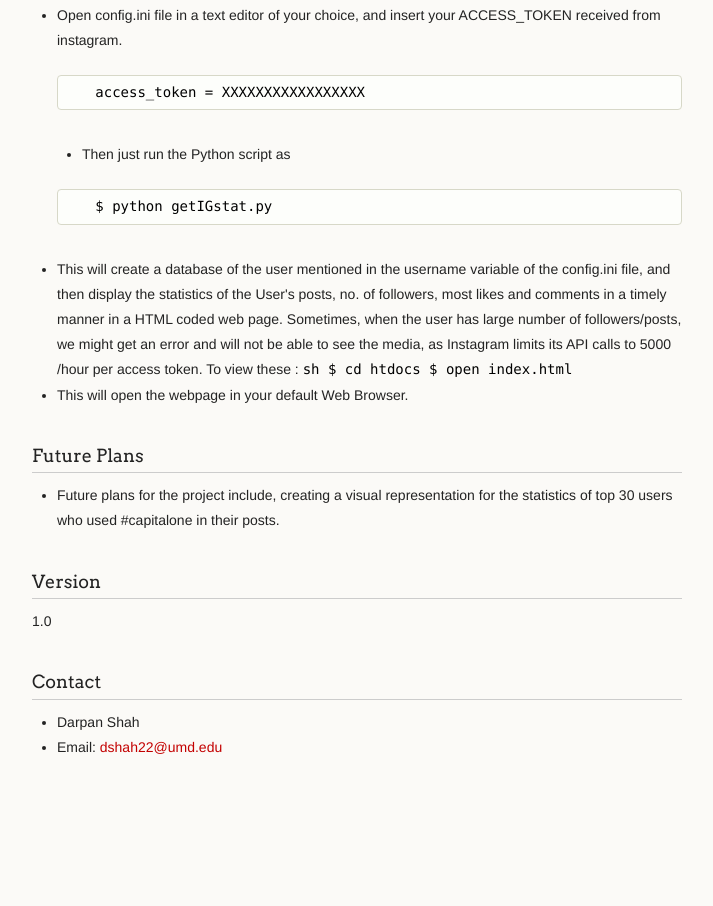
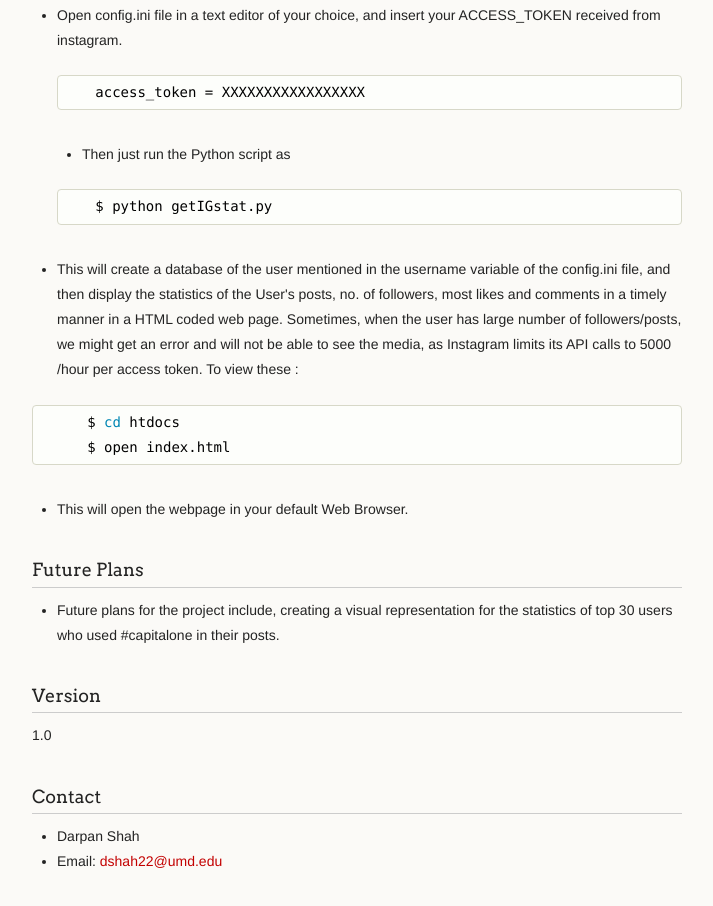
Before and after one commit to dshah22/CapitaOne-Challenge, a plain HTML site: page index.html in a window 1280 px wide. Shown: the part 1071-1977 px from the top of the page, without its empty margins (278-991 px from the left). Before the commit the page ends 1903 px from the top, so only its background shows below. Drawn offline with Linux system fonts and the light colour scheme.

```diff
--- a/index.html
+++ b/index.html
@@ -92,12 +92,13 @@ $ client_ip = <span class="pl-s"><span class="pl-pds">'</span>XX.XXX.XX.XXX
 
 <div class="highlight highlight-source-shell"><pre>   $ python getIGstat.py</pre></div>
 </li>
-<li>This will create a database of the user mentioned in the username variable of the config.ini file, and then display the statistics of the User's posts, no. of followers, most likes and comments in a timely manner in a HTML coded web page. Sometimes, when the user has large number of followers/posts, we might get an error and will not be able to see the media, as Instagram limits its API calls to 5000 /hour per access token. To view these :
-<code>sh
-   $ cd htdocs
-   $ open index.html
-</code>
-</li>
+<li>This will create a database of the user mentioned in the username variable of the config.ini file, and then display the statistics of the User's posts, no. of followers, most likes and comments in a timely manner in a HTML coded web page. Sometimes, when the user has large number of followers/posts, we might get an error and will not be able to see the media, as Instagram limits its API calls to 5000 /hour per access token. To view these :</li>
+</ul>
+
+<div class="highlight highlight-source-shell"><pre>     $ <span class="pl-c1">cd</span> htdocs
+     $ open index.html</pre></div>
+
+<ul>
 <li>This will open the webpage in your default Web Browser.</li>
 </ul>
 
```
Also changed, not shown: params.json (+1 -1 lines).
